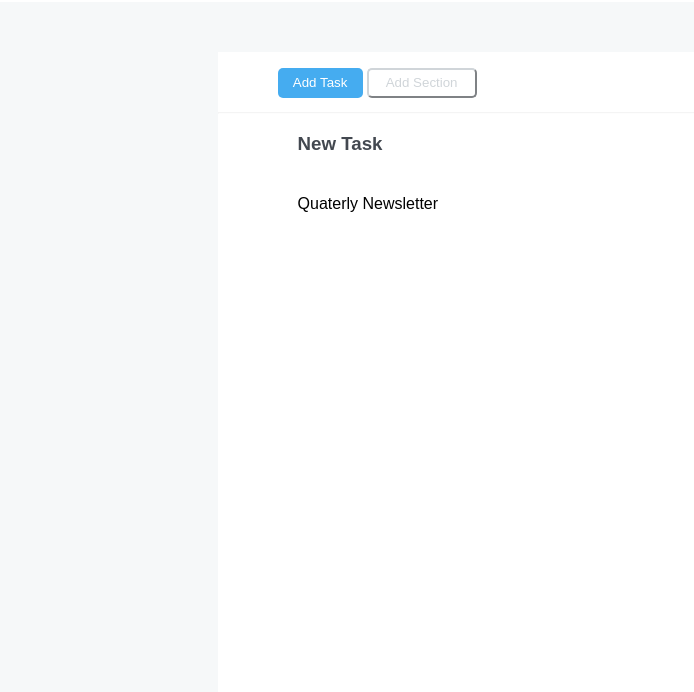
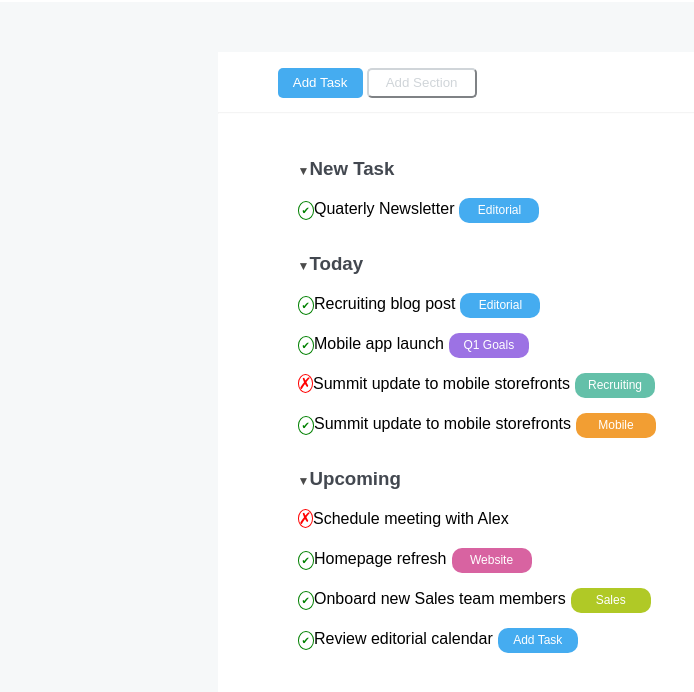
Before and after one commit to antoniogisondi/html-css-toboolist, a plain HTML site: page index.html in a window 1280 px wide. Shown: the part 78-770 px from the top of the page, without its empty margins (0-694 px from the left). Drawn offline with Linux system fonts and the light colour scheme.

Commit message:
Fine del main con le sue relative liste non ordinate e aggiunta

```diff
--- a/css/style.css
+++ b/css/style.css
@@ -65,15 +65,109 @@ div{
     opacity: 10%;
 }
 
-.container{
+.container-list{
     margin-left: 20px;
     font-family: Arial, Helvetica, sans-serif;
 }
 
 ul{
     list-style-type: none;
+    margin-top: 25px;
+}
+
+li{
+    height: 30px;
+    margin-top: 10px;
 }
 
 h3{
     color: rgba(67,72,80,255);
+    display: inline;
 }
+
+.entity{
+    display: inline;
+    font-size: 12px;
+    opacity: 70%;
+}
+
+.check{
+    font-size: 10px;
+    color: green;
+    border: 1px solid green;
+    border-radius: 50%;
+    padding: 3px;
+}
+
+.uncheck{
+    color: red;
+    border: 1px solid red;
+    border-radius: 50%;
+}
+
+.button-blue{
+    background-color:rgba(69,172,240,255);
+    font-size: 12px;
+    color: white;
+    border: none;
+    border-radius: 10px;
+    width: 80px;
+    height: 25px;
+    margin-left: 5px;
+}
+
+#purple-button{
+    background-color:rgba(156,114,228,255);
+    font-size: 12px;
+    color: white;
+    border: none;
+    border-radius: 10px;
+    width: 80px;
+    height: 25px;
+    margin-left: 5px;
+}
+
+#lightblue-button{
+    background-color:rgba(100,192,169,255);
+    font-size: 12px;
+    color: white;
+    border: none;
+    border-radius: 10px;
+    width: 80px;
+    height: 25px;
+    margin-left: 5px;
+}
+
+#orange-button{
+    background-color:rgba(242,158,51,255);
+    font-size: 12px;
+    color: white;
+    border: none;
+    border-radius: 10px;
+    width: 80px;
+    height: 25px;
+    margin-left: 5px;
+}
+
+#fucsia-button{
+    background-color:rgba(216,99,161,255);
+    font-size: 12px;
+    color: white;
+    border: none;
+    border-radius: 10px;
+    width: 80px;
+    height: 25px;
+    margin-left: 5px;
+}
+
+#green-button{
+    background-color:rgba(176,201,38,255);
+    font-size: 12px;
+    color: white;
+    border: none;
+    border-radius: 10px;
+    width: 80px;
+    height: 25px;
+    margin-left: 5px;
+}
+/* FINE DEL MAIN CON LE LISTE */
--- a/index.html
+++ b/index.html
@@ -16,16 +16,38 @@
 <!-- FINE HEADER -->
 <!-- MAIN -->
     <main>
+        <!-- INIZIO PRIMA PARTE DEL MAIN -->
         <div>
             <button class="first-button">Add Task</button>
             <button class="second-button">Add Section</button>
         </div>
         <hr id="line">
-        <div class="container">
+        <!-- FINE PRIMA PARTE DEL MAIN -->
+        <div class="container-list">
+        <!-- INIZIO SECONDA PARTE DEL MAIN -->
             <ul>
-                <li><h3>New Task</h3></li>
-                <li>Quaterly Newsletter</li>
+                <li><span class="entity">&#9660;</span><h3>New Task</h3></li>
+                <li><span class="check">&#10004;</span>Quaterly Newsletter<button class="button-blue">Editorial</button></li>
             </ul>
+        <!-- FINE SECONDA PARTE DEL MAIN -->
+        <!-- INIZIO TERZA PARTE DEL MAIN -->
+            <ul>
+                <li><span class="entity">&#9660;</span><h3>Today</h3></li>
+                <li><span class="check">&#10004;</span>Recruiting blog post<button class="button-blue">Editorial</button></li>
+                <li><span class="check">&#10004;</span>Mobile app launch<button id="purple-button">Q1 Goals</button></li>
+                <li><span class="uncheck">&#10007;</span>Summit update to mobile storefronts<button id="lightblue-button">Recruiting</button></li>
+                <li><span class="check">&#10004;</span>Summit update to mobile storefronts<button id="orange-button">Mobile</button></li>
+            </ul>
+        <!-- FINE TERZA PARTE DEL MAIN -->
+        <!-- INIZIO QUARTA PARTE DEL MAIN -->
+            <ul>
+                <li><span class="entity">&#9660;</span><h3>Upcoming</h3></li>
+                <li><span class="uncheck">&#10007;</span>Schedule meeting with Alex</li>
+                <li><span class="check">&#10004;</span>Homepage refresh<button id="fucsia-button">Website</button></li>
+                <li><span class="check">&#10004;</span>Onboard new Sales team members<button id="green-button">Sales</button></li>
+                <li><span class="check">&#10004;</span>Review editorial calendar<button class="button-blue">Add Task</button></li>
+            </ul>
+        <!-- FINE QUARTA PARTE DEL MAIN -->
         </div>
     </main>
 <!-- FINE MAIN -->
```
